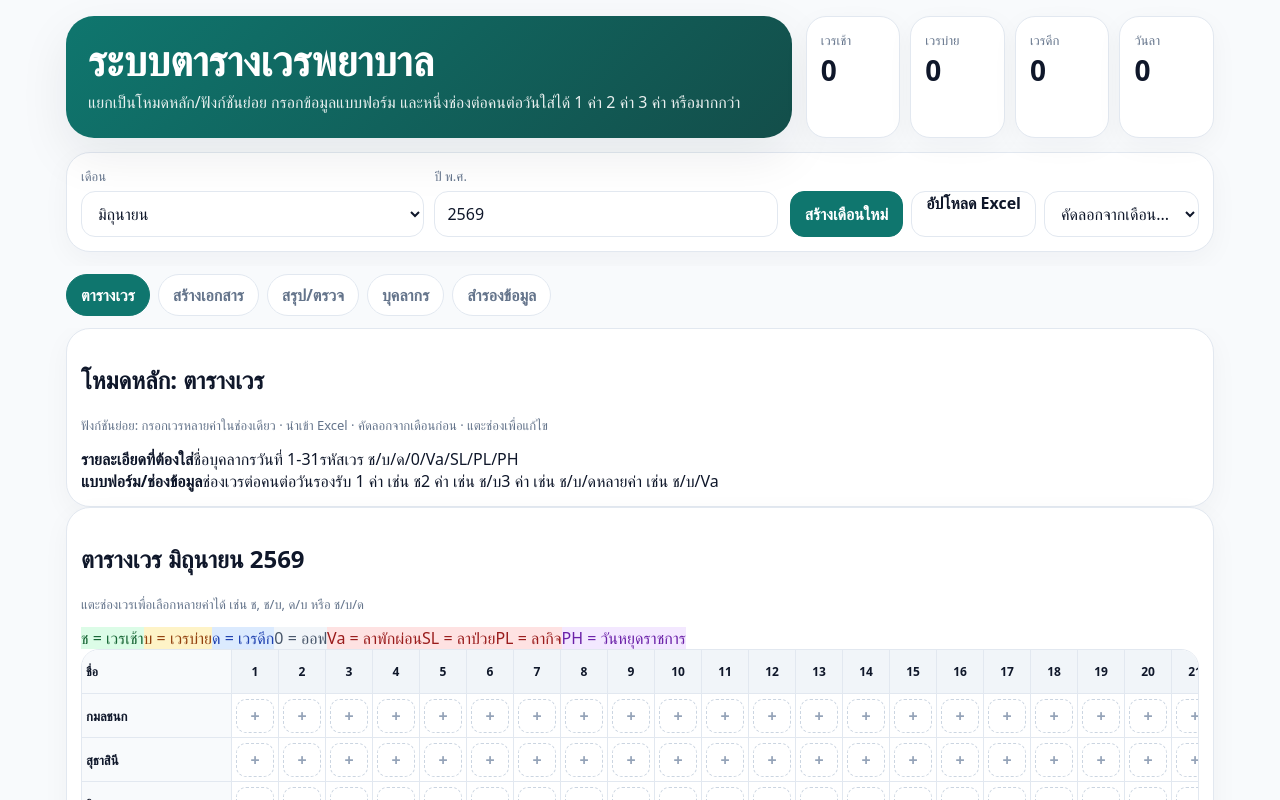
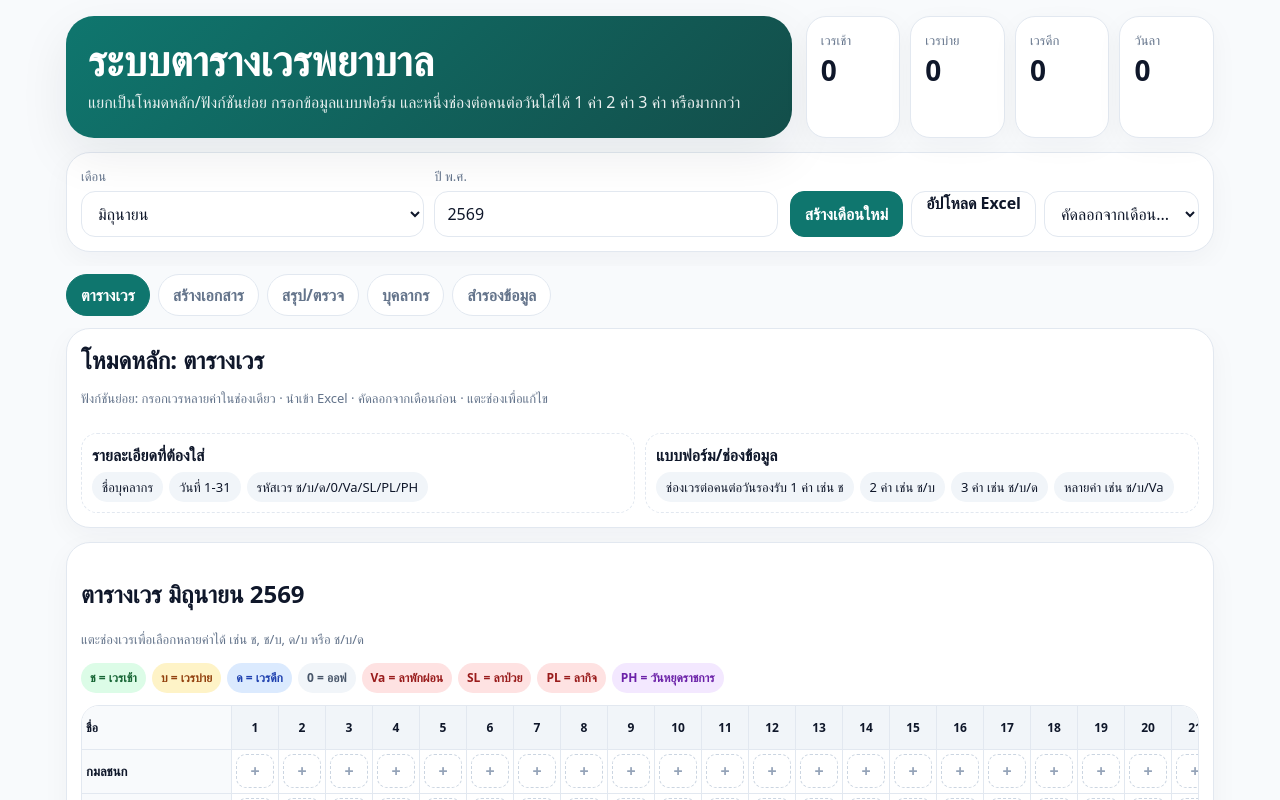
Before and after one commit to proweed001-ux/nurse-shift-mobile-web, a Next.js app: page / in a window 1280 px wide. Shown: the top 800 px of the page. Built offline with nearby package versions, Linux system fonts and the light colour scheme.

Commit message:
Style mode panels and multi-value shifts

```diff
--- a/app/globals.css
+++ b/app/globals.css
@@ -15,6 +15,7 @@
 html, body { margin: 0; min-height: 100%; background: var(--bg); color: var(--ink); font-family: ui-sans-serif, system-ui, -apple-system, BlinkMacSystemFont, "Segoe UI", sans-serif; }
 button, input, select { font: inherit; }
 button { cursor: pointer; }
+a.btn { display: inline-flex; align-items: center; justify-content: center; text-decoration: none; }
 
 .app-shell { max-width: 1180px; margin: 0 auto; padding: 16px; }
 .hero { display: grid; gap: 14px; margin-bottom: 14px; }
@@ -38,10 +39,18 @@ button { cursor: pointer; }
 .btn.primary:hover { background: var(--primary-dark); }
 .btn.danger { color: var(--danger); border-color: #fecaca; background: #fff5f5; }
 .btn.small { min-height: 34px; padding: 0 10px; border-radius: 10px; font-size: 13px; }
+.btn.selected { outline: 3px solid rgba(15, 118, 110, .35); box-shadow: inset 0 0 0 2px rgba(15, 118, 110, .35); }
 
 .tabs { position: sticky; top: 0; z-index: 5; background: rgba(248,250,252,.92); backdrop-filter: blur(12px); display: flex; gap: 8px; overflow-x: auto; padding: 8px 0 12px; }
 .tab { flex: 0 0 auto; min-height: 42px; border: 1px solid var(--line); border-radius: 999px; background: #fff; padding: 0 14px; font-weight: 800; color: var(--muted); }
 .tab.active { background: var(--primary); color: #fff; border-color: var(--primary); }
+
+.mode-panel { margin-bottom: 14px; display: grid; gap: 12px; }
+.mode-panel h2 { margin: 0; }
+.mode-lists { display: grid; gap: 10px; }
+.mode-lists div { border: 1px dashed var(--line); border-radius: 16px; padding: 10px; display: flex; flex-wrap: wrap; gap: 6px; align-items: center; }
+.mode-lists b { width: 100%; }
+.mode-lists span { display: inline-flex; align-items: center; min-height: 30px; padding: 0 10px; border-radius: 999px; background: #f1f5f9; font-size: 13px; }
 
 .grid-wrap { overflow: auto; border: 1px solid var(--line); border-radius: 18px; background: #fff; }
 .shift-table { border-collapse: separate; border-spacing: 0; width: max-content; min-width: 100%; }
@@ -49,14 +58,17 @@ button { cursor: pointer; }
 .shift-table th { position: sticky; top: 0; background: #f1f5f9; z-index: 2; font-size: 12px; }
 .shift-table .name-col { position: sticky; left: 0; z-index: 3; min-width: 150px; max-width: 180px; text-align: left; background: #f8fafc; font-weight: 800; white-space: nowrap; overflow: hidden; text-overflow: ellipsis; }
 .shift-table td.name-col { font-size: 13px; }
-.shift-cell { width: 38px; height: 34px; border: 0; border-radius: 10px; font-weight: 900; }
+.shift-cell { min-width: 38px; width: auto; height: 34px; border: 0; border-radius: 10px; font-weight: 900; padding: 0 6px; }
 .shift-morning { background: #dcfce7; color: #166534; }
 .shift-afternoon { background: #fef3c7; color: #92400e; }
 .shift-night { background: #dbeafe; color: #1e40af; }
 .shift-off { background: #f1f5f9; color: #475569; }
 .shift-leave { background: #fee2e2; color: #991b1b; }
 .shift-holiday { background: #f3e8ff; color: #6b21a8; }
+.shift-multi { background: linear-gradient(135deg, #ccfbf1, #dbeafe, #fef3c7); color: #0f172a; border: 1px solid #99f6e4; }
 .empty-shift { background: #fff; color: #94a3b8; border: 1px dashed #cbd5e1; }
+.legend-row { display: flex; flex-wrap: wrap; gap: 6px; margin: 8px 0 12px; }
+.legend-pill { display: inline-flex; align-items: center; min-height: 30px; padding: 0 9px; border-radius: 999px; font-size: 12px; font-weight: 800; }
 
 .panel-grid { display: grid; gap: 14px; }
 .issue-list { display: grid; gap: 8px; }
@@ -75,9 +87,11 @@ button { cursor: pointer; }
 .notice { border-radius: 18px; padding: 12px; background: #ecfeff; border: 1px solid #a5f3fc; color: #155e75; }
 
 .modal-backdrop { position: fixed; inset: 0; background: rgba(15,23,42,.48); display: grid; place-items: end center; padding: 12px; z-index: 20; }
-.modal { width: 100%; max-width: 460px; background: #fff; border-radius: 24px; padding: 16px; box-shadow: var(--shadow); }
+.modal { width: 100%; max-width: 520px; background: #fff; border-radius: 24px; padding: 16px; box-shadow: var(--shadow); }
 .shift-picker { display: grid; grid-template-columns: repeat(3, minmax(0, 1fr)); gap: 8px; }
 .shift-picker .btn { height: 58px; }
+.multi-picker .btn { height: 68px; line-height: 1.2; }
+.multi-picker small { font-size: 11px; font-weight: 700; }
 
 .print-doc { display: none; }
 @media print {
@@ -93,4 +107,5 @@ button { cursor: pointer; }
   .toolbar { grid-template-columns: 1fr auto; align-items: end; }
   .panel-grid { grid-template-columns: 1fr 1fr; }
   .quick-grid { grid-template-columns: repeat(4, minmax(0, 1fr)); }
+  .mode-lists { grid-template-columns: 1fr 1fr; }
 }
```
